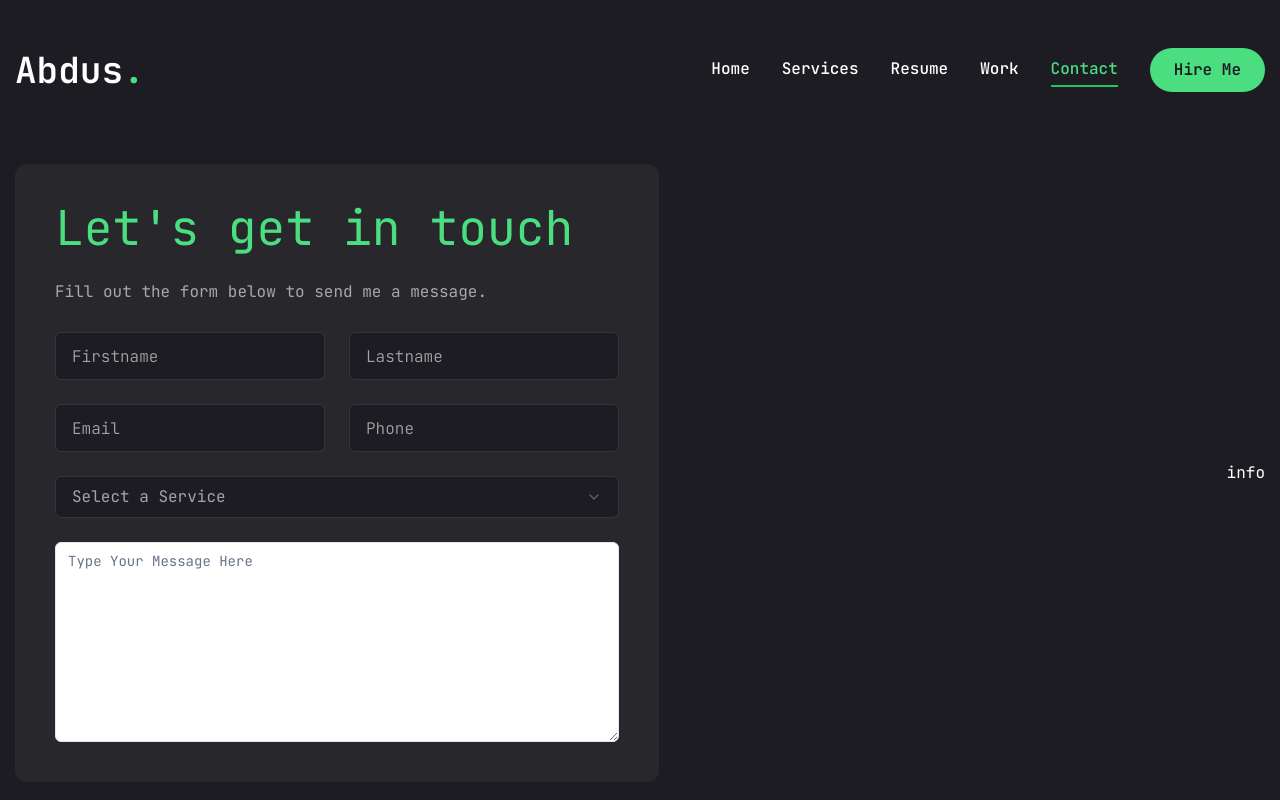
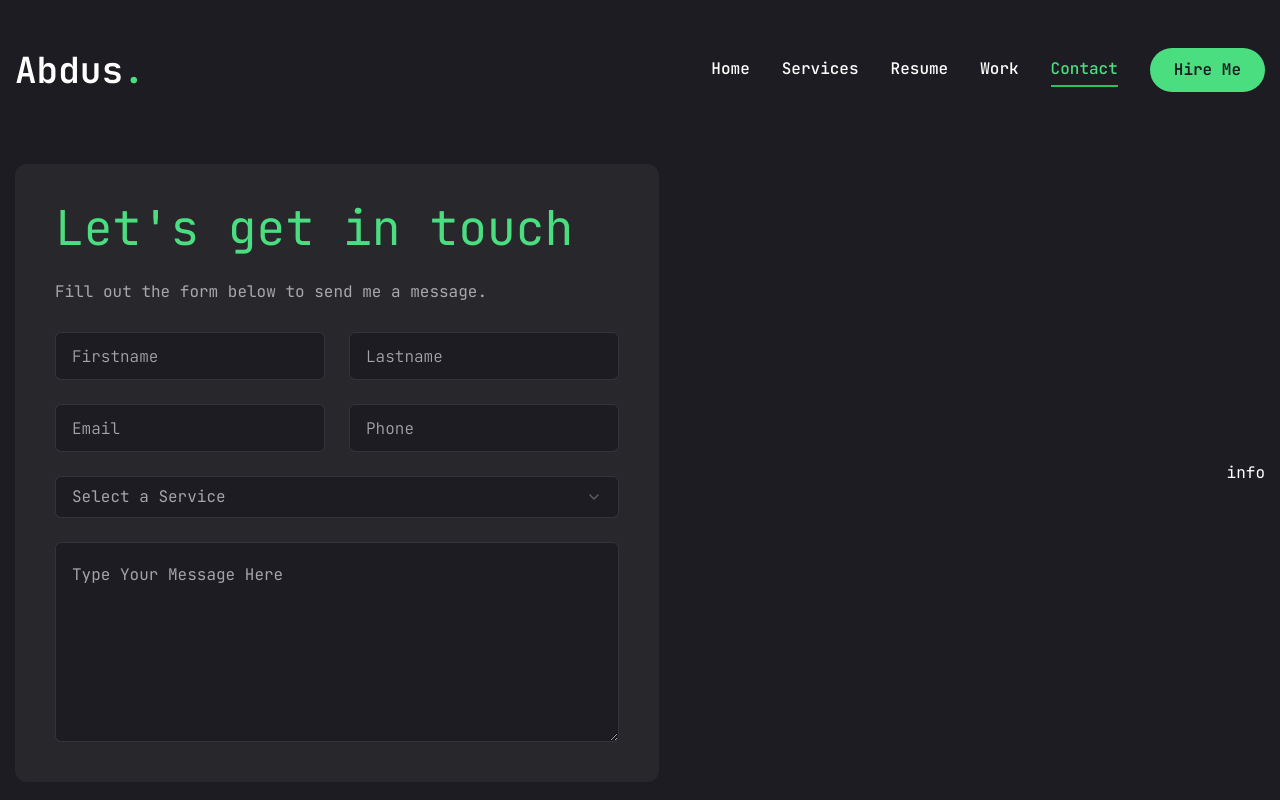
Before and after one commit to a10smd/portfolio-main, a Next.js app: page /contact in a window 1280 px wide. Built offline with nearby package versions, Linux system fonts and the light colour scheme.

Commit message:
Major Changes

```diff
--- a/components/ui/textarea.jsx
+++ b/components/ui/textarea.jsx
@@ -1,18 +1,19 @@
-import * as React from "react"
+import * as React from "react";
 
-import { cn } from "@/lib/utils"
+import { cn } from "@/lib/utils";
 
 const Textarea = React.forwardRef(({ className, ...props }, ref) => {
   return (
-    (<textarea
+    <textarea
       className={cn(
-        "flex min-h-[80px] w-full rounded-md border border-slate-200 bg-white px-3 py-2 text-sm ring-offset-white placeholder:text-slate-500 focus-visible:outline-none focus-visible:ring-2 focus-visible:ring-slate-950 focus-visible:ring-offset-2 disabled:cursor-not-allowed disabled:opacity-50 dark:border-slate-800 dark:bg-slate-950 dark:ring-offset-slate-950 dark:placeholder:text-slate-400 dark:focus-visible:ring-slate-300",
+        "flex min-h-[80px] w-full rounded-md border border-white/10 bg-primary px-4 py-5 text-base placeholder:text-white/60 focus-visible:outline-none focus-visible:ring-1 focus-visible:ring-accent focus-visible:ring-offset-0 disabled:cursor-not-allowed disabled:opacity-50",
         className
       )}
       ref={ref}
-      {...props} />)
+      {...props}
+    />
   );
-})
-Textarea.displayName = "Textarea"
+});
+Textarea.displayName = "Textarea";
 
-export { Textarea }
+export { Textarea };
```
